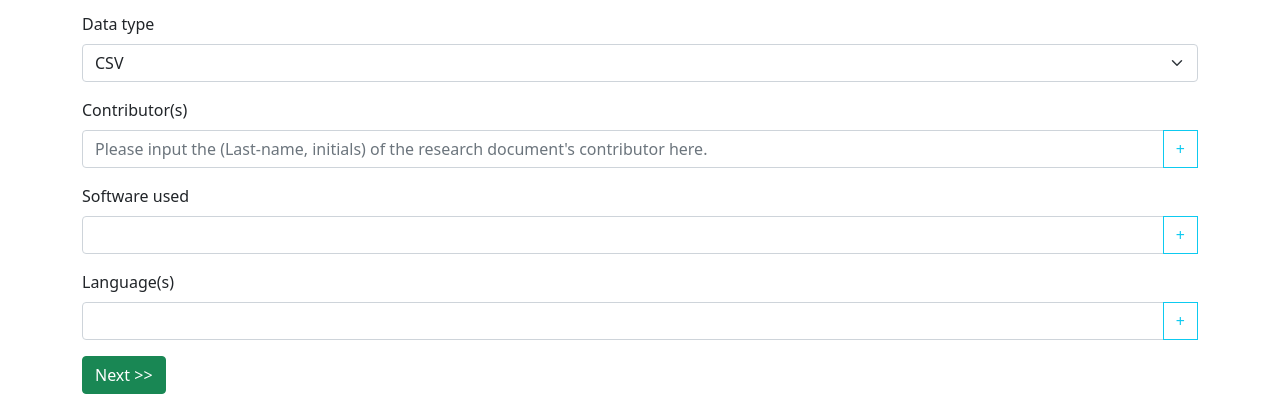
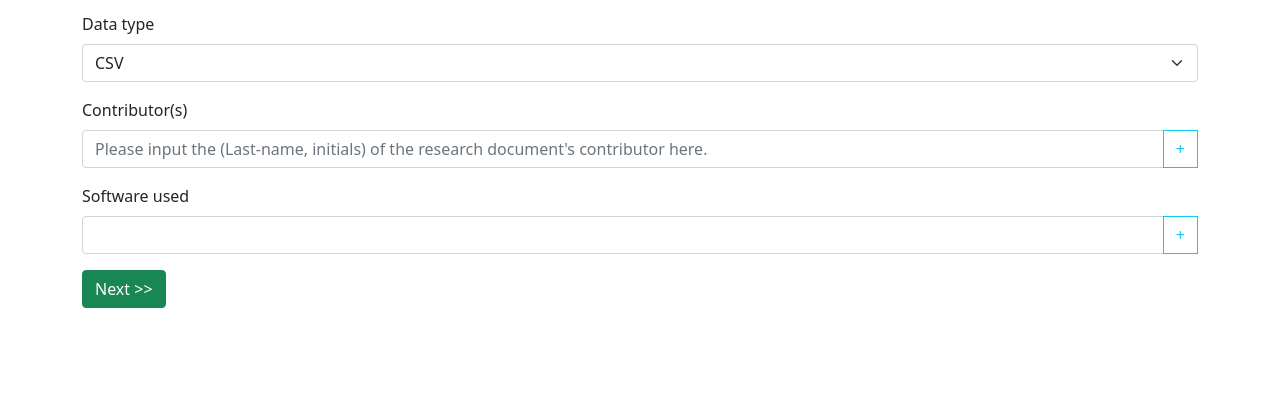
Before and after one commit to artefactual-labs/umcu-uploader, a Flask app: page /metadata/ in a window 1280 px wide. Shown: the part 2004-2418 px from the top of the page. After the commit the page ends 2312 px from the top, so only its background shows below. Run offline with Flask 2, Linux system fonts and the light colour scheme; some libraries are stand-ins or nearby versions.

Commit message:
change language to fixed
remove language from form and add fixed value english for it

```diff
--- a/uploader/Metadata/templates/metadata.html
+++ b/uploader/Metadata/templates/metadata.html
@@ -211,18 +211,6 @@
                     </div>
                 </div>
             </div>
-            <div class="mb-3">
-                <label for="language" class="form-label">Language(s)</label>
-                <div class="language-group">
-                    <div class="input-group mb-3">
-                        <input name="language" type="text" title="language-name" class="form-control" name="language-name">
-                        <button class="btn btn-outline-info" type="button" name="add-language" id="add-language"
-                            aria-describedby="add a language">+</button>
-                        <button class="btn btn-outline-danger" hidden type="button" id="remove-language"
-                            aria-describedby="remove a language">-</button>
-                    </div>
-                </div>
-            </div>
             <button type="submit" class="btn btn-success">Next >></button>
         </form>
     </section>
--- a/uploader/Metadata/views.py
+++ b/uploader/Metadata/views.py
@@ -158,6 +158,12 @@ def index(req_path):
                                 "multiple": True,
                                 "value": subject_value,
                             },
+                             {
+                                "typeName": "language",
+                                "typeClass": "controlledVocabulary",
+                                "multiple": True,
+                                "value": ["English"],
+                            },
                             {
                                 "typeName": "title",
                                 "multiple": False,
```
